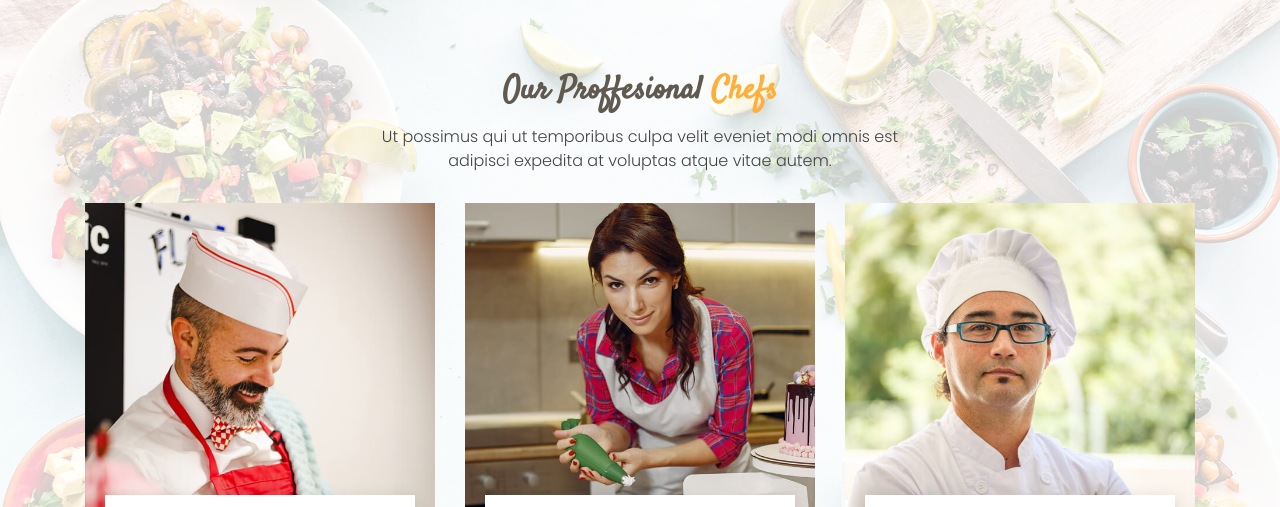
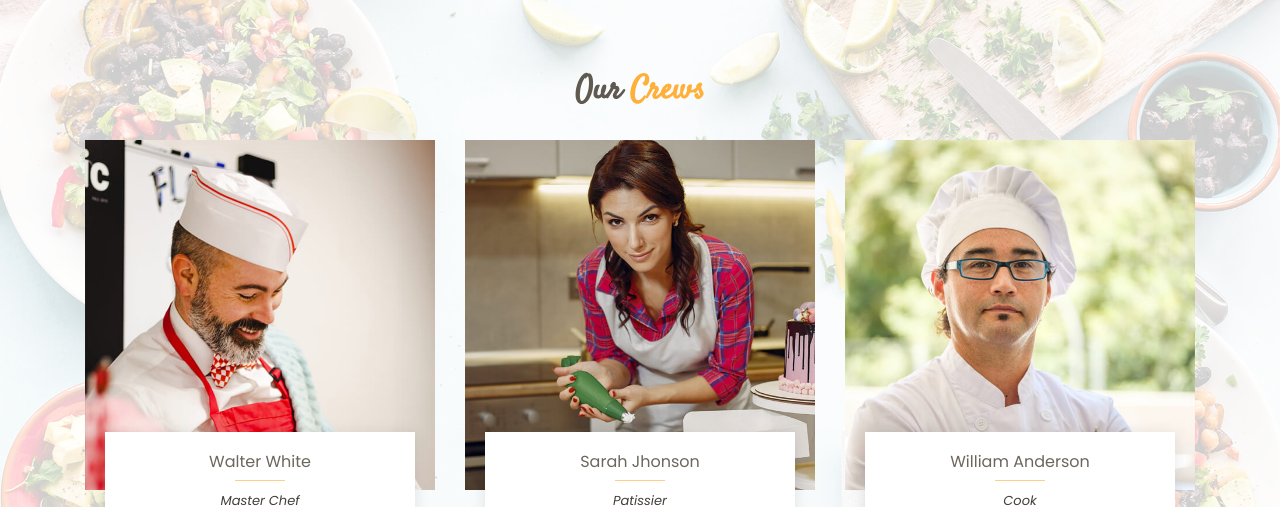
Before and after one commit to bersenandung-coffee/bersenandung-coffee.github.io, a plain HTML site: page index.html in a window 1280 px wide. Shown: the part 4382-4889 px from the top of the page. Drawn offline with Linux system fonts and the light colour scheme.

```diff
--- a/index.html
+++ b/index.html
@@ -671,8 +671,8 @@
       <div class="container">
 
         <div class="section-title">
-          <h2>Our Proffesional <span>Chefs</span></h2>
-          <p>Ut possimus qui ut temporibus culpa velit eveniet modi omnis est adipisci expedita at voluptas atque vitae autem.</p>
+          <h2>Our <span>Crews</span></h2>
+          <!-- <p>Ut possimus qui ut temporibus culpa velit eveniet modi omnis est adipisci expedita at voluptas atque vitae autem.</p> -->
         </div>
 
         <div class="row">
@@ -837,7 +837,7 @@
 
         <div class="section-title">
           <h2><span>Contact</span> Us</h2>
-          <p>Ut possimus qui ut temporibus culpa velit eveniet modi omnis est adipisci expedita at voluptas atque vitae autem.</p>
+          <!-- <p>Ut possimus qui ut temporibus culpa velit eveniet modi omnis est adipisci expedita at voluptas atque vitae autem.</p> -->
         </div>
       </div>
 
```
